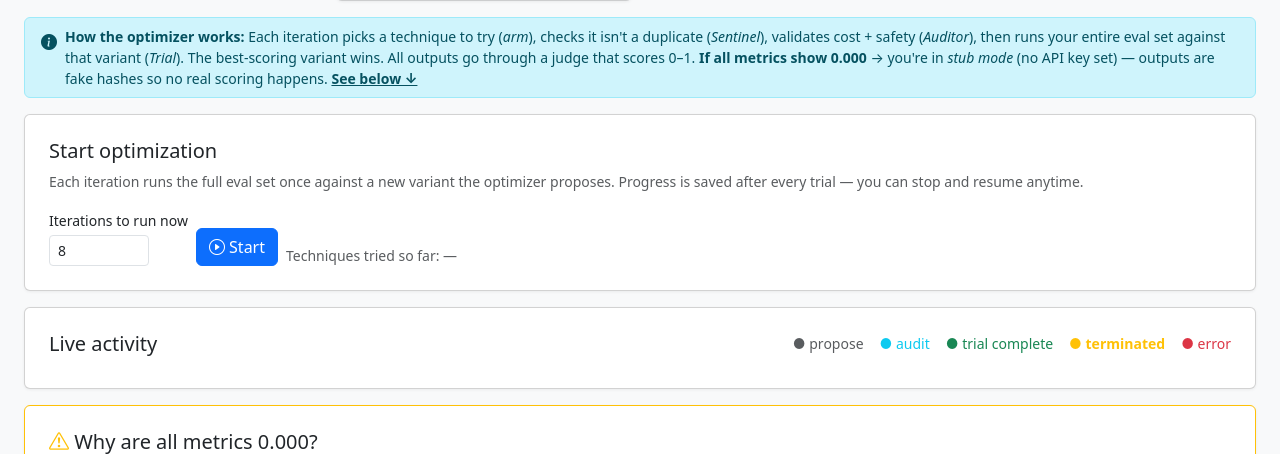
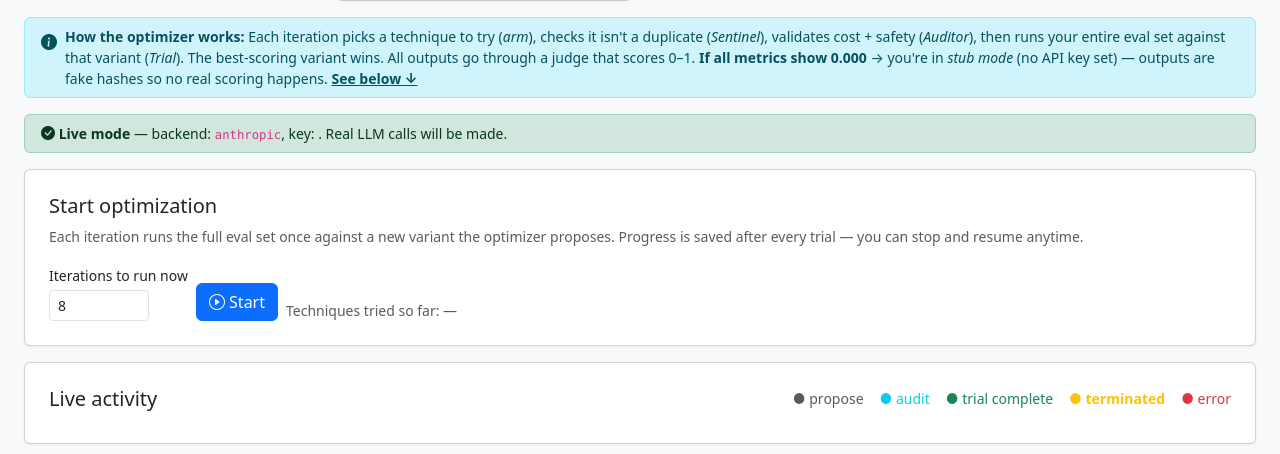
Before and after one commit to Akshay00008/evalsmith-, a FastAPI app: template web/templates/run.html in a window 1280 px wide. Shown: the part 294-748 px from the top of the page. Run offline with FastAPI, Linux system fonts and the light colour scheme; the template is opened without the code that fills it: most values are stand-ins (such as "Sample title", 1, 10 or a date in 2020); some libraries are stand-ins or nearby versions.

Commit message:
Fix API key not reaching Docker container; add live backend status to UI
Root cause: docker-compose.yml used environment: ${ANTHROPIC_API_KEY:-} which
relies on shell-level interpolation. On some Docker Compose versions / setups
this doesn't pick up .env automatically. Added env_file directive which injects
the .env file DIRECTLY into the container — the most reliable approach across
all Docker Compose versions (v2.x+). required: false so missing .env is OK.

Changes:
- docker-compose.yml: add env_file block with required: false
- lib/registry.py: add log_backend_status() — logs which backend is active
  (and the key prefix) at startup so Docker terminal immediately shows
  "Backend: ANTHROPIC (key present, prefix=sk-ant-api03-9...)" or
  "Backend: STUB — no API keys found"
- web/api.py: call log_backend_status() at import time + add GET /api/backend
  endpoint that returns {backend, key_prefix, stub} as JSON
- web/templates/run.html: fetch /api/backend on page load and show a green
  "Live mode — backend: anthropic, key: sk-ant-api03-9..." banner or a red
  stub-mode warning — no more guessing whether the key got through

Co-Authored-By: Claude Opus 4.7 (1M context) <noreply@anthropic.com>

```diff
--- a/lib/registry.py
+++ b/lib/registry.py
@@ -77,6 +77,26 @@ def _backend() -> str:
     if os.environ.get("OPENAI_API_KEY"):
         return "openai"
     return "stub"
+
+
+def log_backend_status() -> str:
+    """Call once at startup to print which backend is active. Helps diagnose
+    stub mode when the API key is present but not reaching the container."""
+    import logging
+    backend = _backend()
+    log = logging.getLogger("evalsmith.registry")
+    key = os.environ.get("ANTHROPIC_API_KEY", "")
+    if backend == "anthropic":
+        log.info("Backend: ANTHROPIC  (key present, prefix=%s...)", key[:18])
+    elif backend == "openai":
+        log.info("Backend: OPENAI  (key present)")
+    else:
+        log.warning(
+            "Backend: STUB — no API keys found in os.environ. "
+            "Set ANTHROPIC_API_KEY in .env and restart. "
+            "All LLM outputs will be deterministic fake strings."
+        )
+    return backend
 
 
 # ---------------------------------------------------------------------------
--- a/web/api.py
+++ b/web/api.py
@@ -70,6 +70,14 @@ logging.basicConfig(
 )
 logging.getLogger("evalsmith").setLevel(logging.DEBUG)
 
+# Print backend status immediately at import time so the very first line
+# of Docker logs tells you whether the API key reached the container.
+try:
+    from lib.registry import log_backend_status as _log_backend
+    _log_backend()
+except Exception:
+    pass
+
 app = FastAPI(
     title="evalsmith web",
     description="No-code Docker-deployable UI for the evalsmith framework.",
@@ -98,6 +106,21 @@ from fastapi.responses import Response
 @app.get("/favicon.ico", include_in_schema=False)
 async def favicon() -> Response:
     return Response(status_code=204)
+
+
+@app.get("/api/backend", include_in_schema=False)
+async def backend_status():
+    """Returns which LLM backend is active. The run page polls this once
+    on load to show a real-time stub-mode warning or confirmation."""
+    from lib.registry import _backend
+    import os
+    b = _backend()
+    key = os.environ.get("ANTHROPIC_API_KEY", "")
+    return JSONResponse({
+        "backend": b,
+        "key_prefix": key[:12] + "..." if key else "",
+        "stub": b == "stub",
+    })
 
 
 # ---------------------------------------------------------------------------
--- a/web/templates/run.html
+++ b/web/templates/run.html
@@ -44,6 +44,9 @@
         <a href="#stub-explainer" class="alert-link">See below ↓</a>
     </div>
 </div>
+
+<!-- Real-time backend status badge — populated by /api/backend on page load -->
+<div id="backend-banner" class="mb-3"></div>
 
 <!-- Start optimization card -->
 <div class="card p-4 mb-3">
@@ -151,6 +154,33 @@ const PHASE_CSS = {
     terminated: 'text-warning fw-bold',
     error:      'text-danger fw-bold',
 };
+
+// ---------------------------------------------------------------------------
+// Check backend status on page load
+// ---------------------------------------------------------------------------
+(async function checkBackend() {
+    try {
+        const r = await fetch('/api/backend');
+        const j = await r.json();
+        const banner = document.getElementById('backend-banner');
+        if (j.stub) {
+            banner.innerHTML = `
+              <div class="alert alert-warning py-2 small mb-0">
+                <i class="bi bi-exclamation-triangle-fill"></i>
+                <strong>Stub mode active</strong> — the container does not have an
+                <code>ANTHROPIC_API_KEY</code>. All metrics will be 0.000.
+                <a href="#stub-explainer" class="alert-link">Fix it ↓</a>
+              </div>`;
+        } else {
+            banner.innerHTML = `
+              <div class="alert alert-success py-2 small mb-0">
+                <i class="bi bi-check-circle-fill"></i>
+                <strong>Live mode</strong> — backend: <code>${j.backend}</code>,
+                key: <code>${j.key_prefix}</code>. Real LLM calls will be made.
+              </div>`;
+        }
+    } catch { /* ignore network errors */ }
+})();
 
 // Track arm usage counts for the summary line
 const armCounts = {};
```
Also changed, not shown: docker-compose.yml (+17 -4 lines).
